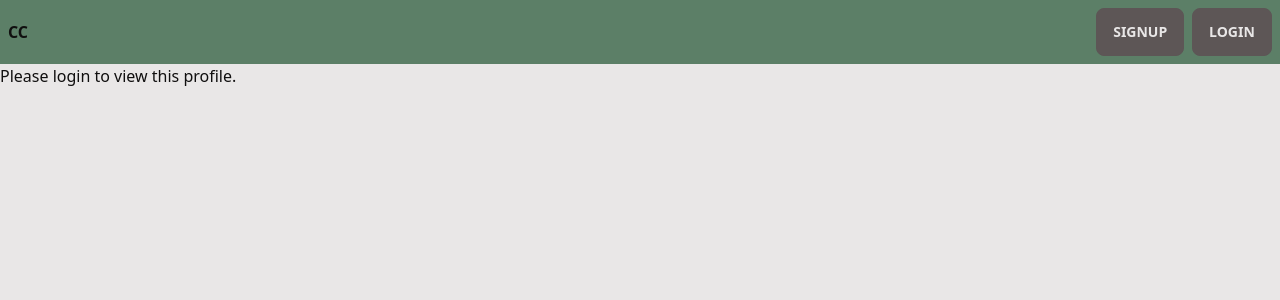
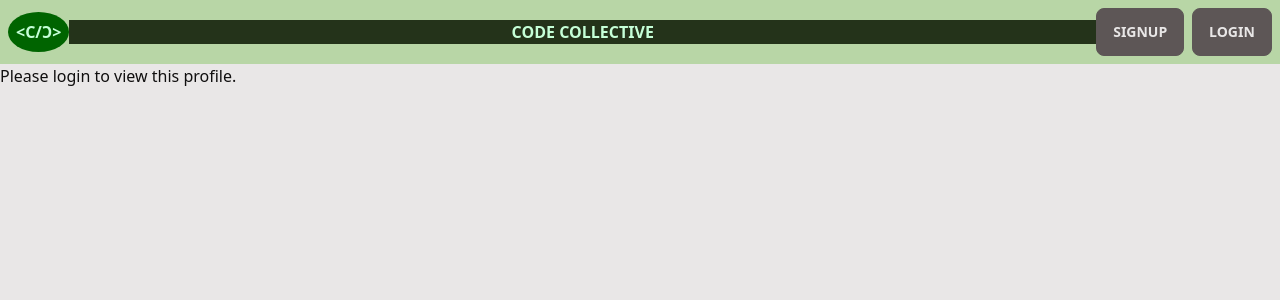
Before and after one commit to jcg0/code-collective-project-3, a React (Create React App) app in the folder client/: page /profile/me in a window 1280 px wide. Shown: the top 300 px of the page. Built offline with nearby package versions, Linux system fonts and the light colour scheme; no server answers.

Commit message:
added some styling to header

```diff
--- a/client/src/components/Header/index.js
+++ b/client/src/components/Header/index.js
@@ -12,22 +12,26 @@ const Header = () => {
     navigate("/login");
   };
   return (
-    <div className="navbar base-100 bg-primary">
-      <div className="flex-1">
+    <div className="navbar base-100 bg-secondary-focus">
+      <div>
+        <b className=" flex-1 text-center circle  w-10 rounded-full text-primary-content">&#60;C/Ɔ&#62;</b>
+      </div>
+      <div className="flex-1 bg-secondary-content justify-around ">
         <p>
-          <b>CC</b>
+
+          <b className=" text-primary-content">CODE COLLECTIVE</b>
         </p>
       </div>
       <div className="flex-none gap-2">
         {Auth.loggedIn() ? (
           <>
-            <div className="form-control">
+            {/* <div className="form-control">
               <input
                 type="text"
                 placeholder="Search"
                 className="input input-bordered"
               />
-            </div>
+            </div> */}
             <div className="dropdown dropdown-end">
               <label tabIndex={0} className="btn btn-ghost btn-circle avatar">
                 <div className="w-10 rounded-full">
--- a/client/src/index.css
+++ b/client/src/index.css
@@ -14,3 +14,11 @@
   font-weight: bold;
 
 }
+
+.circle {
+  border-radius: 50%;
+  width: 100%;
+  height: 100%;
+  background-color: darkgreen;
+  padding: 8px;
+}
```
